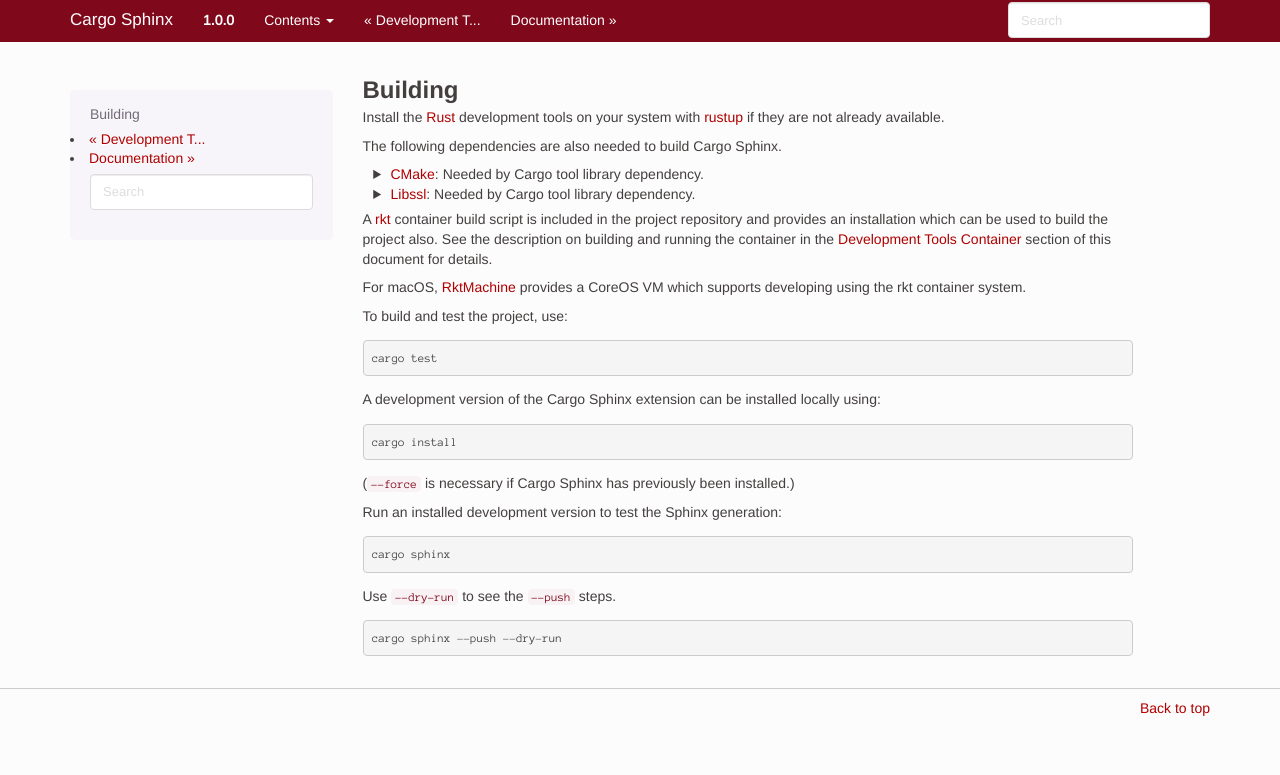
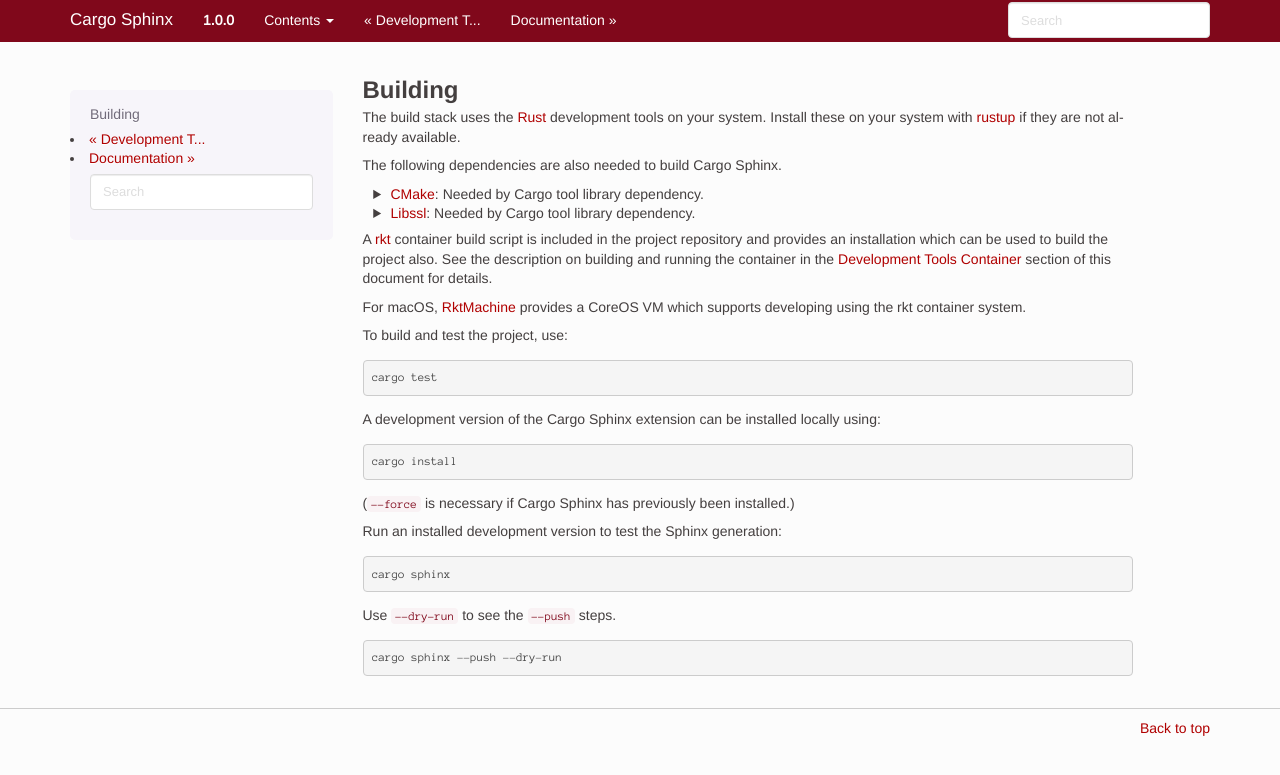
Before and after one commit to woofwoofinc/cargo-sphinx, a Sphinx documentation site: the page built from docs/building.rst, in a window 1280 px wide. Shown: the top 775 px of the page. Built offline with Sphinx 7.4.7, drawn with Linux system fonts in a browser that asks for light colours.

Commit message:
Documentation tweaks.

```diff
--- a/docs/building.rst
+++ b/docs/building.rst
@@ -1,7 +1,7 @@
 Building
 ========
-Install the Rust_ development tools on your system with rustup_ if they are
-not already available.
+The build stack uses the Rust_ development tools on your system. Install these
+on your system with rustup_ if they are not already available.
 
 .. _Rust: https://www.rust-lang.org
 .. _rustup: https://www.rustup.rs
```
Also changed, not shown: README.md (+2 -2 lines).
